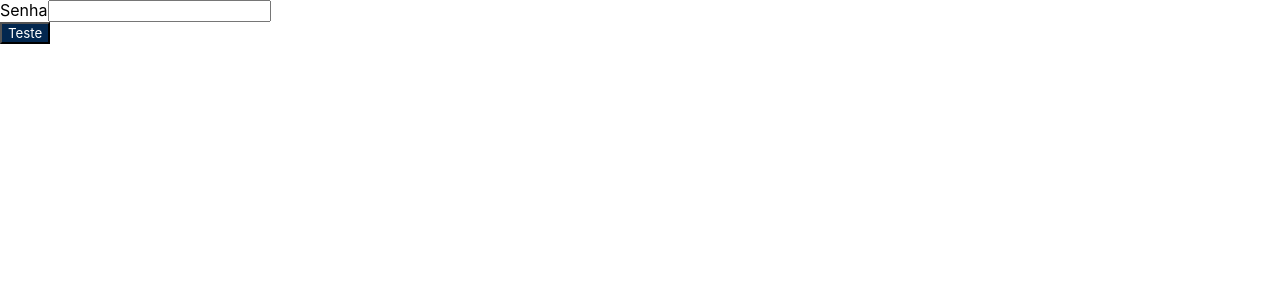
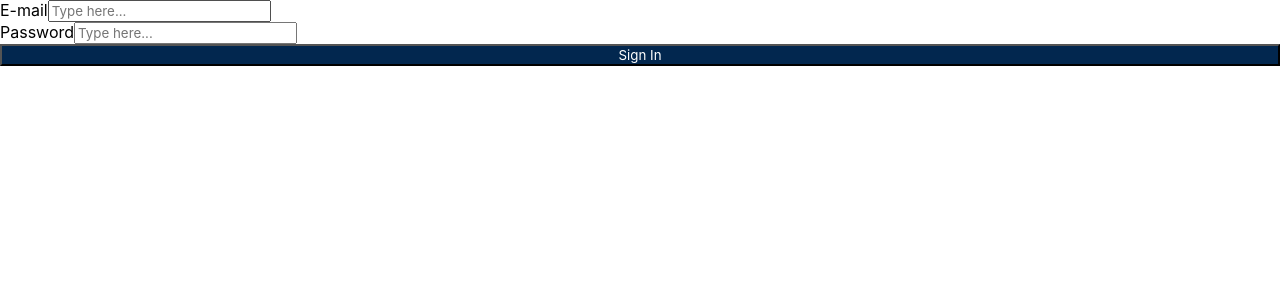
Before and after one commit to artur-coelho/b2bit-auth, a React (Create React App) app: page /login in a window 1280 px wide. Shown: the top 300 px of the page. Built offline with nearby package versions, Linux system fonts and the light colour scheme.

Commit message:
feat: seting email data on login form

```diff
--- /dev/null
+++ b/src/assets/css/components/button.css
@@ -0,0 +1,9 @@
+.button {
+    padding: 8px;
+    border-radius: 6px;
+    cursor: pointer;
+}
+
+.button span {
+    font-weight: 600;
+}
--- a/src/assets/css/components/index.css
+++ b/src/assets/css/components/index.css
@@ -1,2 +1,3 @@
 @import './input.css';
+@import './button.css';
 @import './baseCard.css'
--- a/src/assets/css/components/input.css
+++ b/src/assets/css/components/input.css
@@ -1,6 +1,7 @@
 .input {
   display: flex;
   flex-direction: column;
+  margin-bottom: 16px;
 }
 
 .input label {
@@ -15,11 +16,10 @@
     background-color: #E6E6E6;
     color: #444444;
     padding: 8px;
-    margin-bottom: 8px;
 }
 
 .input span {
     font-size: 12px;
     color: red;
-    margin-bottom: 8px;
+    margin-top: 8px;
 }
--- a/src/components/Button.jsx
+++ b/src/components/Button.jsx
@@ -1,10 +1,20 @@
-const Button = ({ text, bgColor, textColor }) => {
+const Button = ({
+  text,
+  width = '100%',
+  bgColor = '#02274F',
+  textColor = '#fff',
+}) => {
   const elStyle = {
-    backgroundColor: bgColor || '#02274F',
-    color: textColor || ' #fff',
+    width,
+    backgroundColor: bgColor,
+    color: textColor,
   };
 
-  return <button style={elStyle}>{text}</button>;
+  return (
+    <button className='button' style={elStyle}>
+      <span>{text}</span>
+    </button>
+  );
 };
 
 export default Button;
--- a/src/components/Input.jsx
+++ b/src/components/Input.jsx
@@ -1,8 +1,23 @@
-const Input = ({ label, type, inputId, isValid = true, textValidation }) => {
+const Input = ({
+  inputId,
+  type,
+  label,
+  textValidation,
+  placeholder = 'Type here...',
+  isValid = true,
+  disabled = false,
+  onChange,
+}) => {
   return (
     <div className='input'>
-      <label for={inputId}>{label}</label>
-      <input type={type} id={inputId}></input>
+      <label htmlFor={inputId}>{label}</label>
+      <input
+        type={type}
+        id={inputId}
+        placeholder={placeholder}
+        onChange={(e) => onChange(e.target.value)}
+        disabled={disabled}
+      ></input>
       {!isValid ? <span>{textValidation}</span> : ''}
     </div>
   );
--- a/src/components/Login.jsx
+++ b/src/components/Login.jsx
@@ -1,12 +1,10 @@
-import Button from './Button';
 import BaseCard from './BaseCard';
-import Input from './Input';
+import LoginForm from './LoginForm';
 
 const Login = () => {
   return (
     <BaseCard>
-      <Input label='Senha' type='password' />
-      <Button bgColor='#02274F' text='Teste' />
+      <LoginForm />
     </BaseCard>
   );
 };
--- /dev/null
+++ b/src/components/LoginForm.jsx
@@ -0,0 +1,32 @@
+import { useState, useEffect, React } from 'react';
+import Input from './Input';
+import Button from './Button';
+
+const EMAIL_REGEX = /^[a-z0-9.]+@[a-z0-9]+.[a-z]+.([a-z]+)?$/i;
+
+const LoginForm = () => {
+  const [emailValid, setEmailValid] = useState(true);
+  const [email, setEmail] = useState('');
+
+  const handleChangeEmail = (value) => {
+    setEmailValid(!value ? true : EMAIL_REGEX.test(value));
+    setEmail(value);
+  };
+
+  return (
+    <form>
+      <Input
+        inputId='login-input-email'
+        type='email'
+        label='E-mail'
+        textValidation='Invalid E-mail!'
+        isValid={emailValid}
+        onChange={handleChangeEmail}
+      />
+      <Input inputId='login-input-password' type='password' label='Password' />
+      <Button text='Sign In' />
+    </form>
+  );
+};
+
+export default LoginForm;
--- a/src/index.js
+++ b/src/index.js
@@ -12,5 +12,5 @@ root.render(
         <Route path='/*' element={<App />} />
       </Routes>
     </BrowserRouter>
-  </React.StrictMode>,
+  </React.StrictMode>
 );
```
